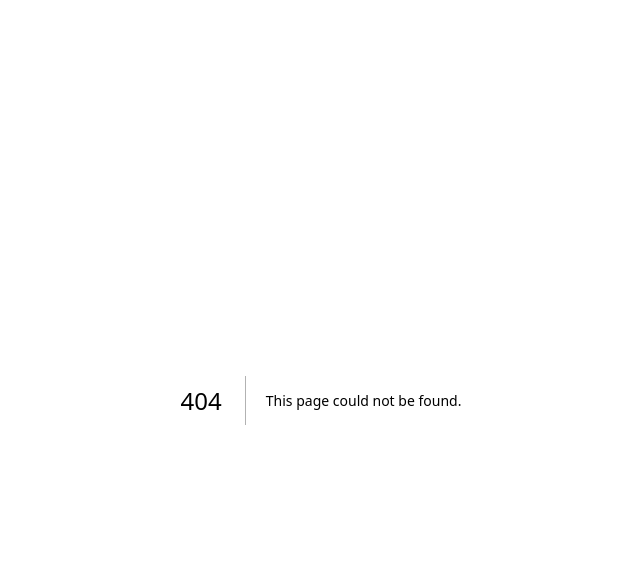
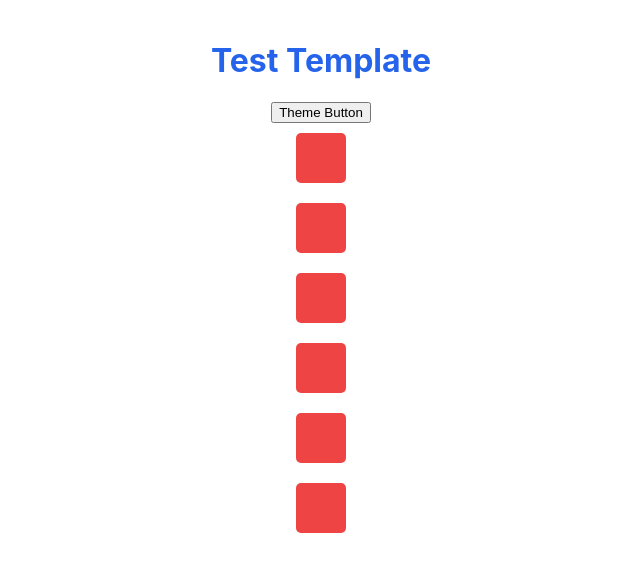
Before and after one commit to Bauli29/DermaTrack, a Next.js app in the folder frontend/: page /test in a window 1280 px wide. Before the commit this address had no page. Shown: the top 572 px of the page, without its empty margins (319-959 px from the left). Built offline with nearby package versions, Linux system fonts and the light colour scheme.

Commit message:
Derma-20 Dev: Setting Up a Test Page

```diff
--- a/frontend/package.json
+++ b/frontend/package.json
@@ -1,6 +1,7 @@
 {
   "name": "frontend",
   "version": "0.1.0",
+  "packageManager": "pnpm@10.19.0",
   "private": true,
   "scripts": {
     "dev": "next dev --turbopack",
--- a/frontend/src/app/page.tsx
+++ b/frontend/src/app/page.tsx
@@ -1,5 +1,3 @@
-import TempThemeTest from '@/components/templates/temp-theme-test'
-
 export default function Home() {
-  return <TempThemeTest />
+  return <div>Hello World</div>
 }
--- /dev/null
+++ b/frontend/src/components/templates/test-template/index.tsx
@@ -0,0 +1,18 @@
+import * as SC from './styles'
+import ThemeButton from './temp-theme-button'
+
+const TestTemplate = () => (
+  <SC.TestPageWrapper>
+    <h1>Test Template</h1>
+    <ThemeButton />
+    <SC.ExampleDiv />{' '}
+    {/* Please remove example div once there are actual components to display */}
+    <SC.ExampleDiv />
+    <SC.ExampleDiv />
+    <SC.ExampleDiv />
+    <SC.ExampleDiv />
+    <SC.ExampleDiv />
+  </SC.TestPageWrapper>
+)
+
+export default TestTemplate
--- /dev/null
+++ b/frontend/src/components/templates/test-template/styles.ts
@@ -0,0 +1,17 @@
+'use client'
+import styled from 'styled-components'
+
+export const TestPageWrapper = styled.div`
+  padding: 20px;
+  color: ${({ theme }) => theme.colors.primary};
+  display: flex;
+  flex-direction: column;
+  align-items: center;
+`
+export const ExampleDiv = styled.div`
+  background-color: ${({ theme }) => theme.colors.error};
+  height: 50px;
+  width: 50px;
+  margin: 10px;
+  border-radius: 5px;
+`
--- /dev/null
+++ b/frontend/src/components/templates/test-template/temp-theme-button.tsx
@@ -0,0 +1,12 @@
+'use client'
+import { useTheme } from '@/hooks/use-theme'
+
+const ThemeButton = () => {
+  const { toggleTheme } = useTheme()
+  const handleClick = () => {
+    toggleTheme()
+  }
+  return <button onClick={handleClick}>Theme Button</button>
+}
+
+export default ThemeButton
```
Also changed, not shown: frontend/src/app/test/page.tsx (added, +5 -0 lines), frontend/src/components/templates/temp-theme-test.tsx (deleted, +0 -16 lines), 1 other file (tests, documents, lock files or other folders).
